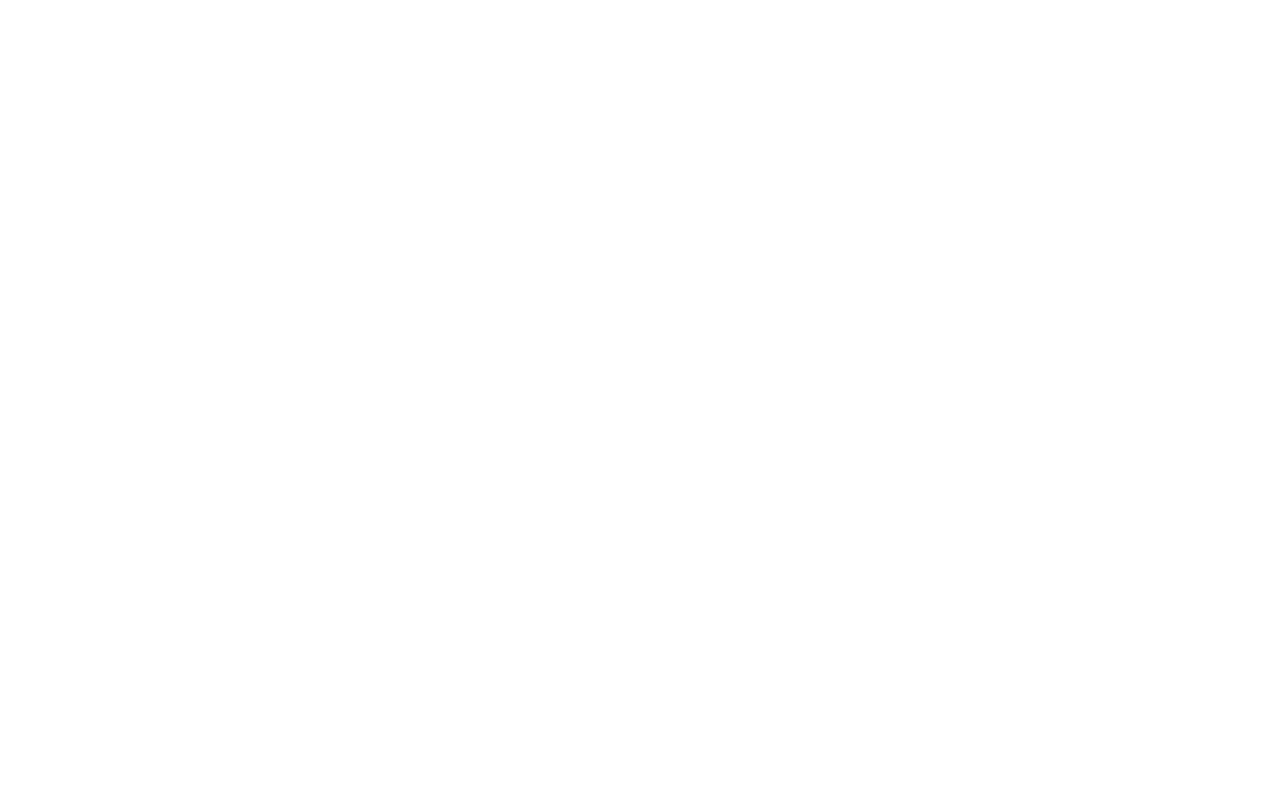
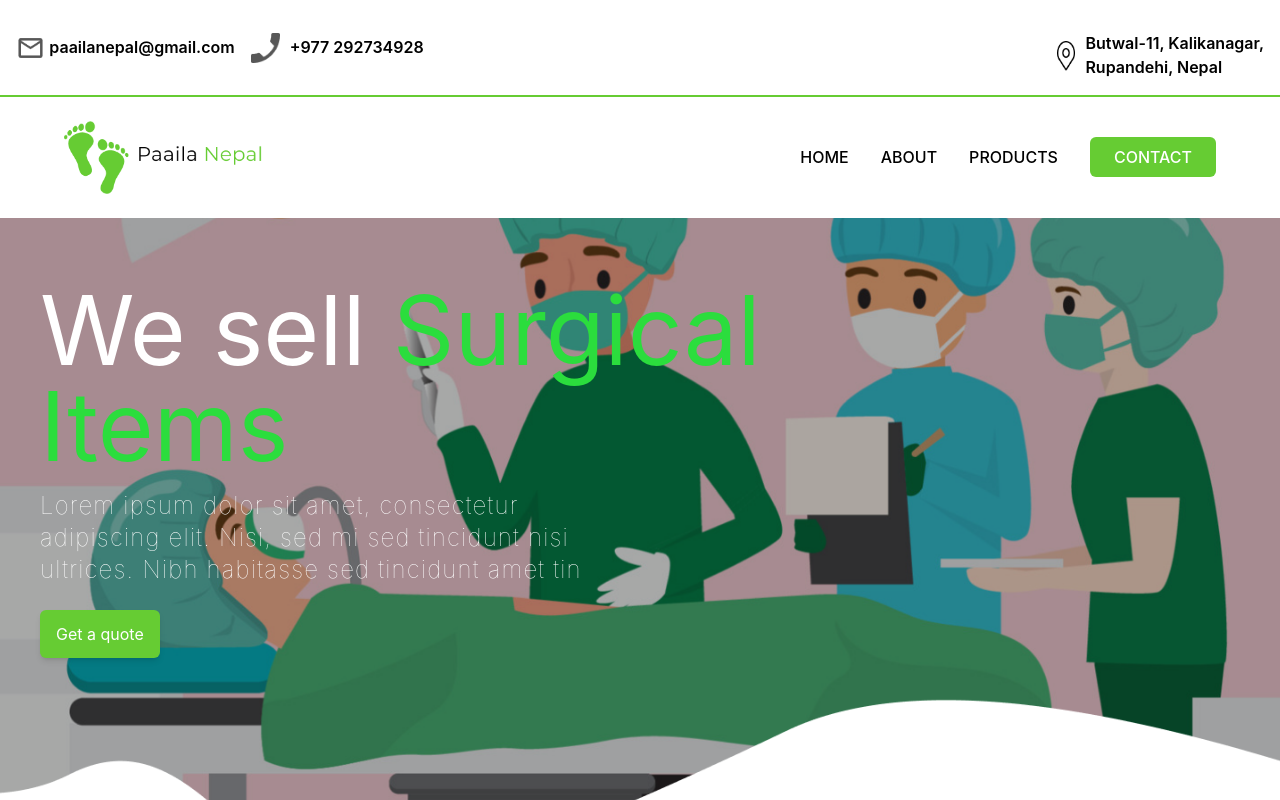
Before and after one commit to CCR-bhurtel/Paaila_Nepal, a Next.js app: page / in a window 1280 px wide. Shown: the top 800 px of the page. Built offline with nearby package versions, Linux system fonts and the light colour scheme.

Commit message:
opacity 1

```diff
--- a/pages/_app.tsx
+++ b/pages/_app.tsx
@@ -6,7 +6,7 @@
 
 function MyApp({ Component, pageProps }: AppProps) {
   return (
-    <div className="relative font-Inter overflow-hidden opacity-0">
+    <div className="relative font-Inter overflow-hidden ">
       <Navbar />
       <Component {...pageProps} />
       <Footer />
```
